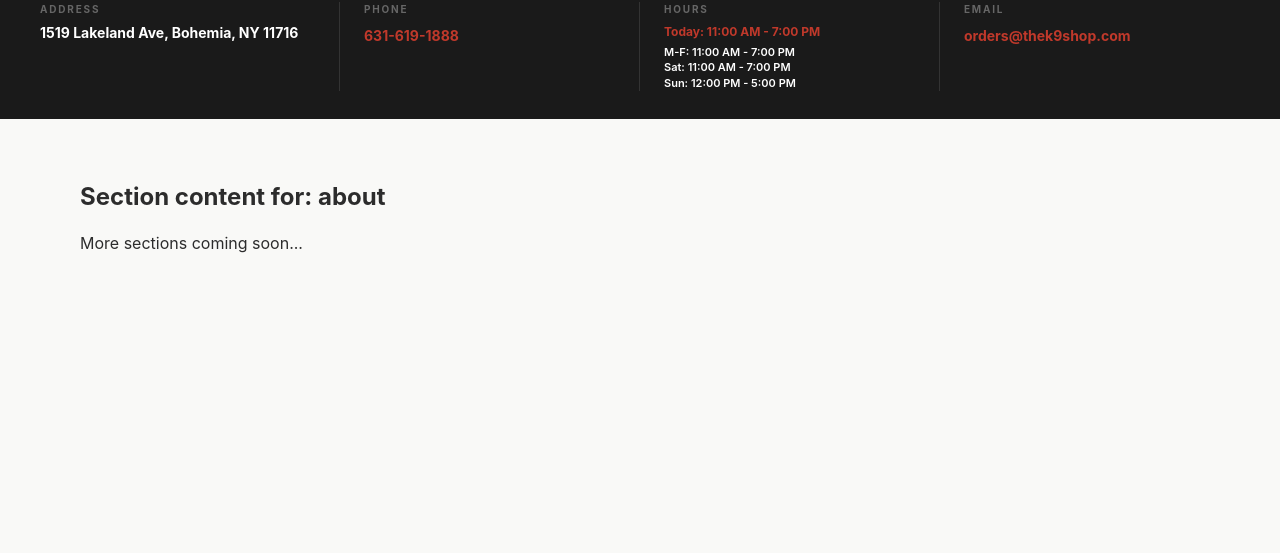
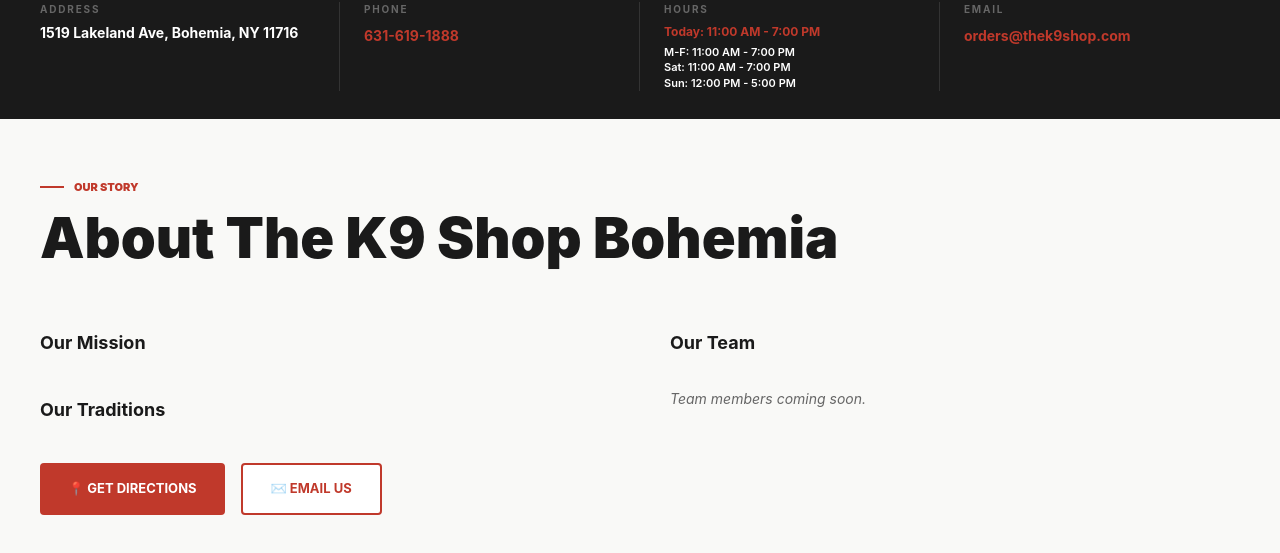
Before and after one commit to TheK9Shop/k9-location-pages, a Next.js app: page /locations/bohemia in a window 1280 px wide. Shown: the part 645-1198 px from the top of the page. Before the commit the page ends 960 px from the top, so only its background shows below. Built offline with nearby package versions, Linux system fonts and the light colour scheme.

Commit message:
Add About section component and update location page

```diff
--- /dev/null
+++ b/components/Location/About.jsx
@@ -0,0 +1,76 @@
+import React from 'react';
+
+export default function About({ location }) {
+  const { name, address, email, story, traditions, team = [] } = location;
+
+  return (
+    <div style={{ background: '#f9f9f7', padding: '60px 40px' }}>
+      <div style={{ maxWidth: '1200px', margin: '0 auto' }}>
+        <div style={{ marginBottom: '60px' }}>
+          <div style={{ fontSize: '11px', fontWeight: '900', color: '#C0392B', textTransform: 'uppercase', marginBottom: '12px', display: 'flex', alignItems: 'center', gap: '10px' }}>
+            <span style={{ width: '24px', height: '2px', background: '#C0392B' }}></span>
+            OUR STORY
+          </div>
+          <h2 style={{ fontSize: 'clamp(2rem, 5vw, 3.5rem)', fontWeight: '900', color: '#1A1A1A', lineHeight: '1.1', margin: '0 0 40px 0' }}>
+            About The K9 Shop {name.split('—')[1]?.trim() || name}
+          </h2>
+        </div>
+
+        <div style={{ display: 'grid', gridTemplateColumns: '1fr 1fr', gap: '60px', marginBottom: '60px' }}>
+          <div>
+            <div style={{ marginBottom: '40px' }}>
+              <h3 style={{ fontSize: '18px', fontWeight: '700', color: '#1A1A1A', marginBottom: '16px' }}>Our Mission</h3>
+              <p style={{ fontSize: '16px', lineHeight: '1.7', color: '#444', margin: '0 0 24px 0' }}>
+                {story}
+              </p>
+            </div>
+
+            <div style={{ marginBottom: '40px' }}>
+              <h3 style={{ fontSize: '18px', fontWeight: '700', color: '#1A1A1A', marginBottom: '16px' }}>Our Traditions</h3>
+              <p style={{ fontSize: '16px', lineHeight: '1.7', color: '#444', margin: '0 0 24px 0' }}>
+                {traditions}
+              </p>
+            </div>
+
+            <div style={{ display: 'flex', gap: '16px', flexWrap: 'wrap', marginTop: '40px' }}>
+              <a href={`https://maps.google.com/?q=${encodeURIComponent(address)}`} target="_blank" rel="noopener noreferrer" style={{ display: 'inline-flex', alignItems: 'center', justifyContent: 'center', gap: '8px', padding: '14px 28px', background: '#C0392B', color: '#FFF', border: 'none', borderRadius: '4px', fontSize: '13px', fontWeight: '700', textTransform: 'uppercase', textDecoration: 'none', cursor: 'pointer', transition: 'background 0.2s' }} onMouseEnter={(e) => e.target.style.background = '#a93226'} onMouseLeave={(e) => e.target.style.background = '#C0392B'}>
+                📍 Get Directions
+              </a>
+              <a href={`mailto:${email}`} style={{ display: 'inline-flex', alignItems: 'center', justifyContent: 'center', gap: '8px', padding: '14px 28px', background: '#FFF', color: '#C0392B', border: '2px solid #C0392B', borderRadius: '4px', fontSize: '13px', fontWeight: '700', textTransform: 'uppercase', textDecoration: 'none', cursor: 'pointer', transition: 'all 0.2s' }} onMouseEnter={(e) => { e.target.style.background = '#C0392B'; e.target.style.color = '#FFF'; }} onMouseLeave={(e) => { e.target.style.background = '#FFF'; e.target.style.color = '#C0392B'; }}>
+                ✉️ Email Us
+              </a>
+            </div>
+          </div>
+
+          <div>
+            <h3 style={{ fontSize: '18px', fontWeight: '700', color: '#1A1A1A', marginBottom: '32px' }}>Our Team</h3>
+            <div style={{ display: 'flex', flexDirection: 'column', gap: '24px' }}>
+              {team && team.length > 0 ? (
+                team.map((member) => (
+                  <div key={member.id} style={{ background: '#FFF', borderRadius: '8px', overflow: 'hidden', boxShadow: '0 4px 6px rgba(0, 0, 0, 0.05)', transition: 'transform 150ms, box-shadow 150ms' }} onMouseEnter={(e) => { e.currentTarget.style.transform = 'translateY(-4px)'; e.currentTarget.style.boxShadow = '0 12px 16px rgba(0, 0, 0, 0.1)'; }} onMouseLeave={(e) => { e.currentTarget.style.transform = 'translateY(0)'; e.currentTarget.style.boxShadow = '0 4px 6px rgba(0, 0, 0, 0.05)'; }}>
+                    <div style={{ width: '100%', height: '180px', background: 'linear-gradient(135deg, #C0392B 0%, #e74c3c 100%)', display: 'flex', alignItems: 'center', justifyContent: 'center', fontSize: '72px' }}>
+                      👤
+                    </div>
+                    <div style={{ padding: '20px' }}>
+                      <h4 style={{ margin: '0 0 4px 0', fontSize: '16px', fontWeight: '700', color: '#1A1A1A' }}>
+                        {member.name}
+                      </h4>
+                      <div style={{ fontSize: '12px', color: '#C0392B', fontWeight: '700', textTransform: 'uppercase', marginBottom: '12px' }}>
+                        {member.role}
+                      </div>
+                      <p style={{ fontSize: '14px', lineHeight: '1.5', margin: '0', color: '#444' }}>
+                        {member.bio}
+                      </p>
+                    </div>
+                  </div>
+                ))
+              ) : (
+                <p style={{ fontSize: '14px', color: '#666', fontStyle: 'italic' }}>Team members coming soon.</p>
+              )}
+            </div>
+          </div>
+        </div>
+      </div>
+    </div>
+  );
+}
--- a/pages/locations/[slug].js
+++ b/pages/locations/[slug].js
@@ -3,6 +3,7 @@
 import Hero from '@/components/Location/Hero';
 import StickyTabs from '@/components/Location/StickyTabs';
 import InfoBar from '@/components/Location/InfoBar';
+import About from '@/components/Location/About';
 import { useState } from 'react';
 
 export default function LocationPage({ location }) {
@@ -19,10 +20,14 @@
       <StickyTabs activeTab={activeTab} onTabChange={setActiveTab} />
       <InfoBar location={location} />
 
-      <div style={{ padding: '60px 40px', maxWidth: '1200px', margin: '0 auto' }}>
-        <h2>Section content for: {activeTab}</h2>
-        <p>More sections coming soon...</p>
-      </div>
+      {activeTab === 'about' && <About location={location} />}
+
+      {activeTab !== 'about' && (
+        <div style={{ padding: '60px 40px', maxWidth: '1200px', margin: '0 auto' }}>
+          <h2>Section content for: {activeTab}</h2>
+          <p>More sections coming soon...</p>
+        </div>
+      )}
     </div>
   );
 }
```
